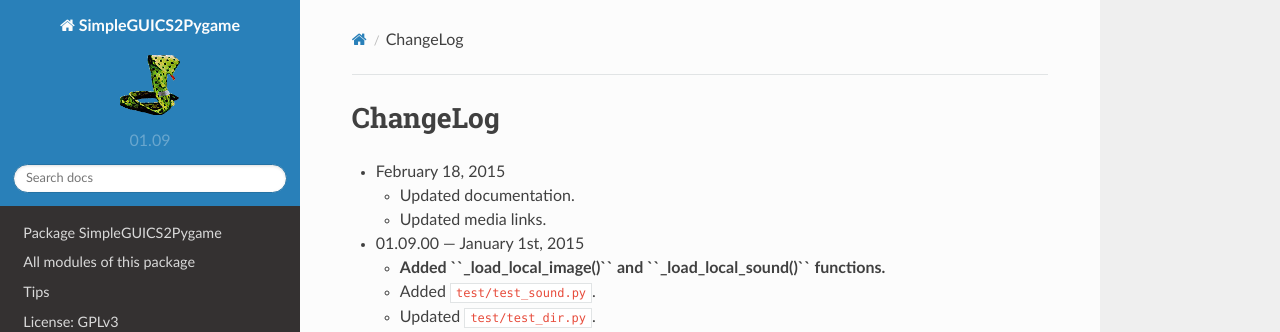
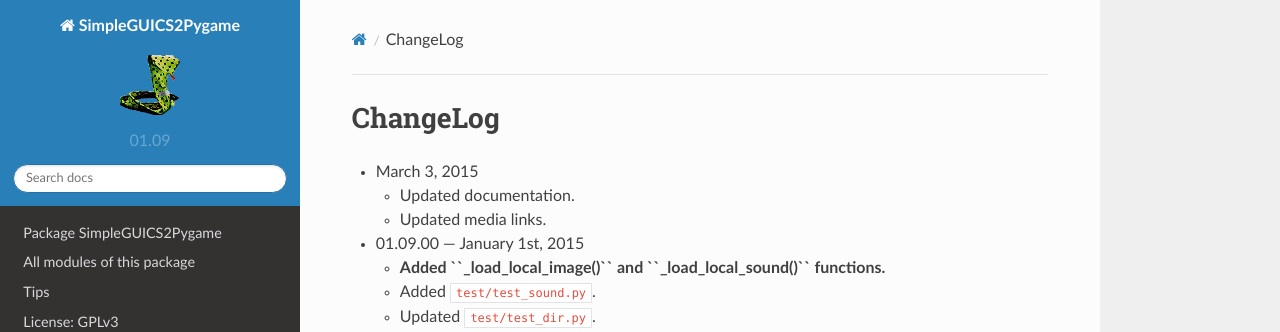
Before and after one commit to rhul-compsoc/SimpleGUICS2Pygame, a Sphinx documentation site: the page built from Sphinx/ChangeLog.rst, in a window 1280 px wide and 900 px high. Shown: the top 332 px of the window. Built offline with Sphinx 7.4.7 and the Read the Docs theme 2.0.0, drawn with Linux system fonts in a browser that asks for light colours.

Commit message:
Updated documentation.

```diff
--- a/README.rst
+++ b/README.rst
@@ -111,7 +111,7 @@
 
 Changes
 =======
-* February 18, 2015
+* March 3, 2015
 
   - Updated documentation.
 
--- a/Sphinx/ChangeLog.rst
+++ b/Sphinx/ChangeLog.rst
@@ -1,6 +1,6 @@
 ChangeLog
 =========
-* February 18, 2015
+* March 3, 2015
 
   - Updated documentation.
 
--- a/Sphinx/index.rst
+++ b/Sphinx/index.rst
@@ -42,6 +42,10 @@
 Next in the ``somewhere/SimpleGUICS2Pygame-?/`` subdirectory run:
 
 >>> python setup.py install
+
+In both cases, you must use **admin access**. So with Linux you will probably do:
+
+>>> sudo [your command]
 
 
 Module ``simpleplot`` require matplotlib_
```
